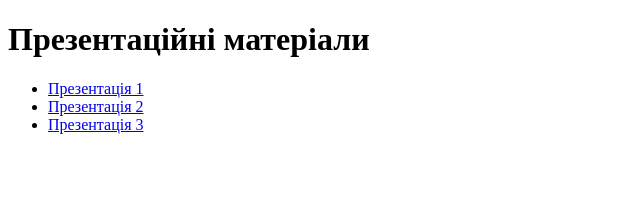
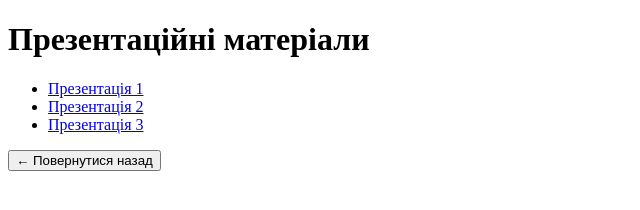
Before and after one commit to OlegUTB/smartcenter, a plain HTML site: page presentation.html in a window 1280 px wide. Shown: the whole page, without its empty margins (0-640 px from the left). Drawn offline with Linux system fonts and the light colour scheme.

Commit message:
Update presentation.html

```diff
--- a/presentation.html
+++ b/presentation.html
@@ -17,3 +17,6 @@
     </ul>
 </body>
 </html>
+<div class="back-btn-wrapper">
+    <button class="back-btn" onclick="history.back()">← Повернутися назад</button>
+</div>
```
